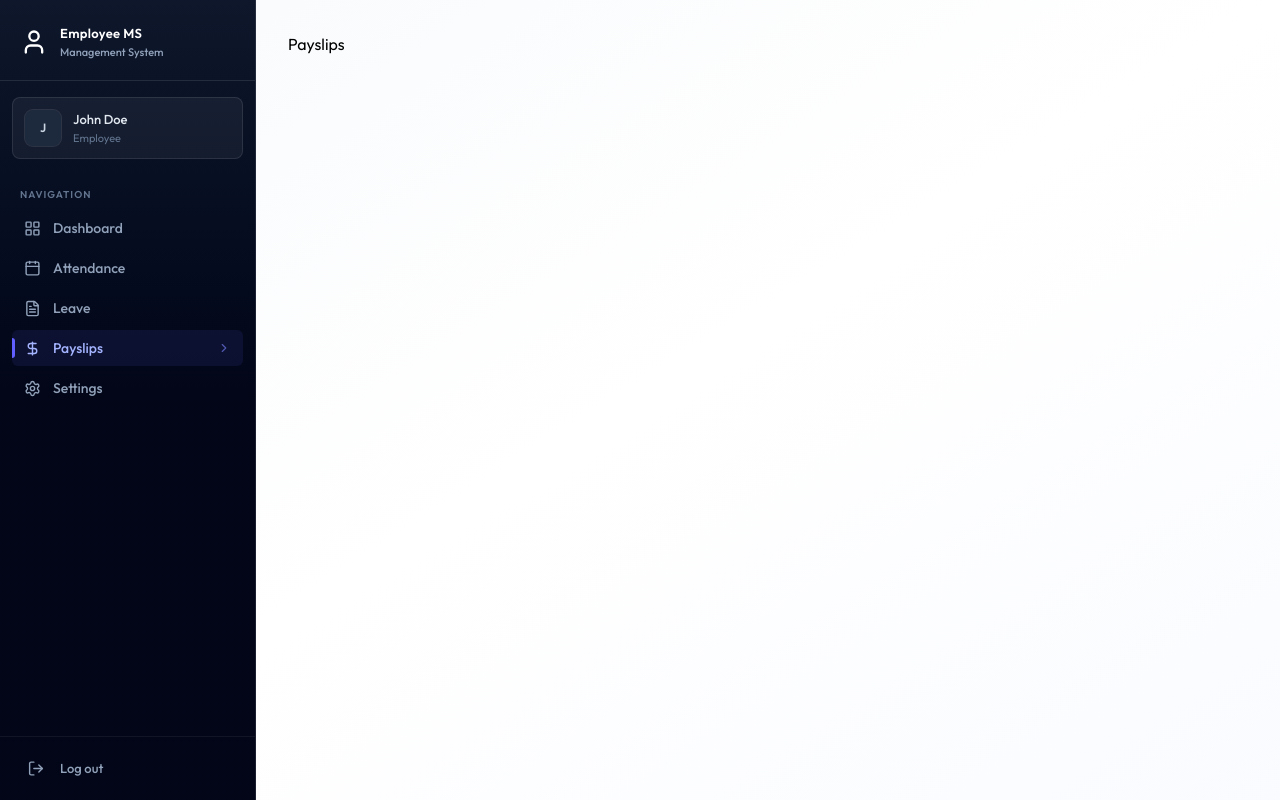
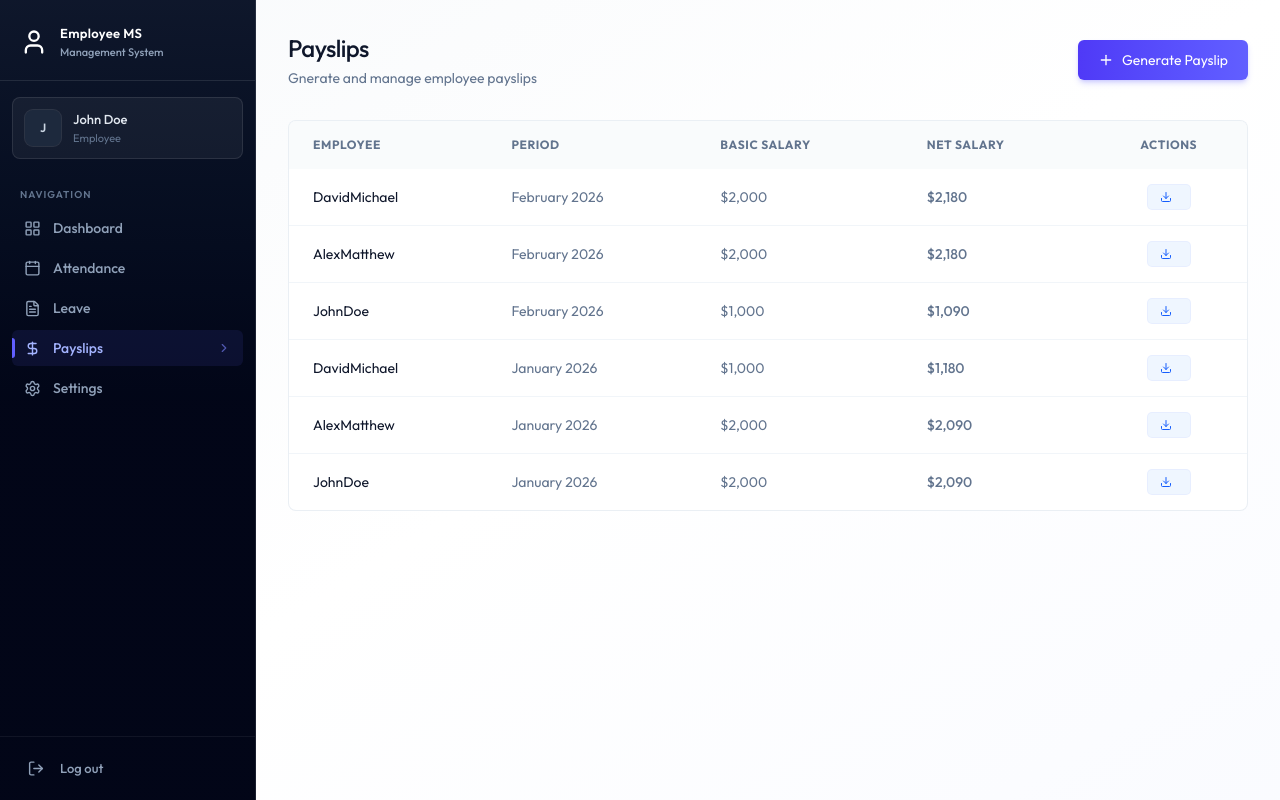
Before and after one commit to manojLovesCoding/EMS, a React (Vite) app in the folder client/: page /payslips in a window 1280 px wide. Built offline with nearby package versions, Linux system fonts and the light colour scheme.

Commit message:
feat(payslips): implement payslip management UI

```diff
--- /dev/null
+++ b/client/src/components/Payslip/GeneratePayslipForm.jsx
@@ -0,0 +1,132 @@
+import { Loader2, Plus, X } from "lucide-react";
+import React, { useState } from "react";
+
+const GeneratePayslipForm = ({ employees, onSuccess }) => {
+  const [isOpen, setIsOpen] = useState(false);
+  const [loading, setLoading] = useState(false);
+
+  if (!isOpen)
+    return (
+      <button
+        onClick={() => setIsOpen(true)}
+        className="btn-primary flex items-center gap-2"
+      >
+        <Plus className="w-4 h-4" /> Generate Payslip
+      </button>
+    );
+
+  const handleSubmit = async (e) => {
+    e.preventDefault();
+  };
+
+  return (
+    <div className="fixed inset-0 bg-black/40 backdrop-blur-sm flex items-center justify-center z-50 p-4 ">
+      <div className="card max-w-lg w-full p-6 animate-slide-up ">
+        <div className="flex justify-between items-center mb-6">
+          <h3 className="text-lg font-bold text-slate-900 ">
+            Generate Monthly Payslip
+          </h3>
+          <button
+            onClick={() => setIsOpen(false)}
+            className="text-slate-400 hover:text-slate-600 p-1"
+          >
+            <X size={20} />
+          </button>
+        </div>
+        <form action={handleSubmit} className="space-y-4">
+          {/* select employee */}
+          <div>
+            <label className="block text-sm font-medium text-slate-700 mb-2">
+              Employee
+            </label>
+            <select name="employeeId" required>
+              {employees.map((e) => (
+                <option key={e.id} value={e.id}>
+                  {e.firstName} {e.lastName} {e.position}
+                </option>
+              ))}
+            </select>
+          </div>
+
+          {/* select month and year */}
+          <div className="grid grid-cols-2 gap-4">
+            <div>
+              <label className="block text-sm font-medium text-slate-700 mb-2">
+                Month
+              </label>
+              <select name="month">
+                {" "}
+                {Array.from({ length: 12 }, (_, i) => i + 1).map((m) => (
+                  <option value={m} key={m}>
+                    {m}
+                  </option>
+                ))}{" "}
+              </select>
+            </div>
+            <div>
+              <label className="block text-sm font-medium text-slate-700 mb-2">
+                Year
+              </label>
+              <input
+                type="number"
+                name="year"
+                defaultValue={new Date().getFullYear()}
+              />
+            </div>
+          </div>
+
+          {/*  basic salary */}
+          <div>
+            <label className="block text-sm font-medium text-slate-700 mb-2">
+              Basic Salary
+            </label>
+            <input
+              type="number"
+              name="basicSalary"
+              required
+              placeholder="5000"
+            />
+          </div>
+
+          {/* allowance and deductions */}
+          <div className="grid grid-cols-2 gap-4">
+            <div>
+              <label className="block text-sm font-medium text-slate-700 mb-2">
+                Allowances
+              </label>
+              <input type="number" name="allownances" defaultValue="0" />
+            </div>
+
+            <div>
+              <label className="block text-sm font-medium text-slate-700 mb-2">
+                Deductions
+              </label>
+              <input type="number" name="deductions" defaultValue="0" />
+            </div>
+          </div>
+
+          {/* buttons */}
+          <div className="flex justify-end gap-3 pt-2">
+            <button
+              onClick={() => setIsOpen(false)}
+              type="button"
+              className="btn-secondary"
+            >
+              Cancel
+            </button>
+            <button
+              type="submit"
+              className="btn-primary flex items-center"
+              disabled={loading}
+            >
+              {loading && <Loader2 className="w-4 h-4 mr-2 animate-spin" />}
+              Generate
+            </button>
+          </div>
+        </form>
+      </div>
+    </div>
+  );
+};
+
+export default GeneratePayslipForm;
--- /dev/null
+++ b/client/src/components/Payslip/PayslipList.jsx
@@ -0,0 +1,78 @@
+import { format } from "date-fns";
+import { Download } from "lucide-react";
+import React from "react";
+
+const PayslipList = ({ payslips, isAdmin }) => {
+  return (
+    <div className="card overflow-hidden">
+      <div className="overflow-x-auto ">
+        <table className="table-modern">
+          <thead>
+            <tr>
+              {isAdmin && <th>Employee</th>}
+              <th>Period</th>
+              <th>Basic Salary</th>
+              <th>Net Salary</th>
+              <th className="text-center">Actions</th>
+            </tr>
+          </thead>
+          <tbody>
+            {payslips.length === 0 ? (
+              <tr>
+                <td
+                  colSpan={isAdmin ? 5 : 4}
+                  className="text-center py-12 text-slate-400"
+                >
+                  No payslips found
+                </td>
+              </tr>
+            ) : (
+              payslips.map((payslip) => {
+                return (
+                  <tr key={payslip._id || payslip.id}>
+                    {isAdmin && (
+                      <td className=" text-slate-900">
+                        {payslip.employee?.firstName}
+                        {payslip.employee?.lastName}
+                      </td>
+                    )}
+
+                    <td className="text-slate-500">
+                      {format(
+                        new Date(payslip.year, payslip.month - 1),
+                        "MMMM yyyy",
+                      )}
+                    </td>
+
+                    <td className=" text-slate-500">
+                      ${payslip.basicSalary?.toLocaleString()}
+                    </td>
+
+                    <td className="font-medium text-slate-500">
+                      ${payslip.netSalary?.toLocaleString()}
+                    </td>
+
+                    <td className="text-center">
+                      <button
+                        onClick={() =>
+                          window.open(
+                            `/print/payslips/${payslip._id || payslip.id}`,
+                          )
+                        }
+                        className="inline-flex items-center px-3 py-1.5 text-xs font-medium rounded text-blue-600 bg-blue-50 hover:bg-blue-100 transition-colors ring-1 ring-blue-600/10  "
+                      >
+                        <Download className="w-3 h-3 mr-1.5" />
+                      </button>
+                    </td>
+                  </tr>
+                );
+              })
+            )}
+          </tbody>
+        </table>
+      </div>
+    </div>
+  );
+};
+
+export default PayslipList;
--- a/client/src/pages/Payslips.jsx
+++ b/client/src/pages/Payslips.jsx
@@ -1,9 +1,51 @@
-import React from 'react'
+import React, { useCallback, useEffect, useState } from "react";
+import { dummyEmployeeData, dummyPayslipData } from "../assets/assets";
+import Loading from "../components/Loading";
+import PayslipList from "../components/Payslip/PayslipList";
+import GeneratePayslipForm from "../components/Payslip/GeneratePayslipForm";
 
 const Payslips = () => {
+  const [payslips, setPayslips] = useState([]);
+  const [employees, setEmployees] = useState([]);
+  const [loading, setLoading] = useState(true);
+  const isAdmin = true;
+  const fetchPayslips = useCallback(async () => {
+    setPayslips(dummyPayslipData);
+    setTimeout(() => {
+      setLoading(false);
+    }, 1000);
+  }, []);
+
+  useEffect(() => {
+    fetchPayslips();
+  }, [fetchPayslips]);
+
+  useEffect(() => {
+    if (isAdmin) setEmployees(dummyEmployeeData);
+  }, [isAdmin]);
+
+  if (loading) return <Loading />;
   return (
-    <div>Payslips</div>
-  )
-}
+    <div className="animate-fade-in">
+      <div className="flex flex-col sm:flex-row justify-between items-start sm:items-center gap-4 mb-8  ">
+        <div>
+          <h1 className="page-title">Payslips</h1>
+          <p className="page-subtitle">
+            {isAdmin
+              ? "Gnerate and manage employee payslips"
+              : "Your payslip history"}{" "}
+          </p>
+        </div>
+        {isAdmin && (
+          <GeneratePayslipForm
+            employees={employees}
+            onSuccess={fetchPayslips}
+          />
+        )}
+      </div>
+      <PayslipList payslips={payslips} isAdmin={isAdmin} />
+    </div>
+  );
+};
 
-export default Payslips
+export default Payslips;
```
